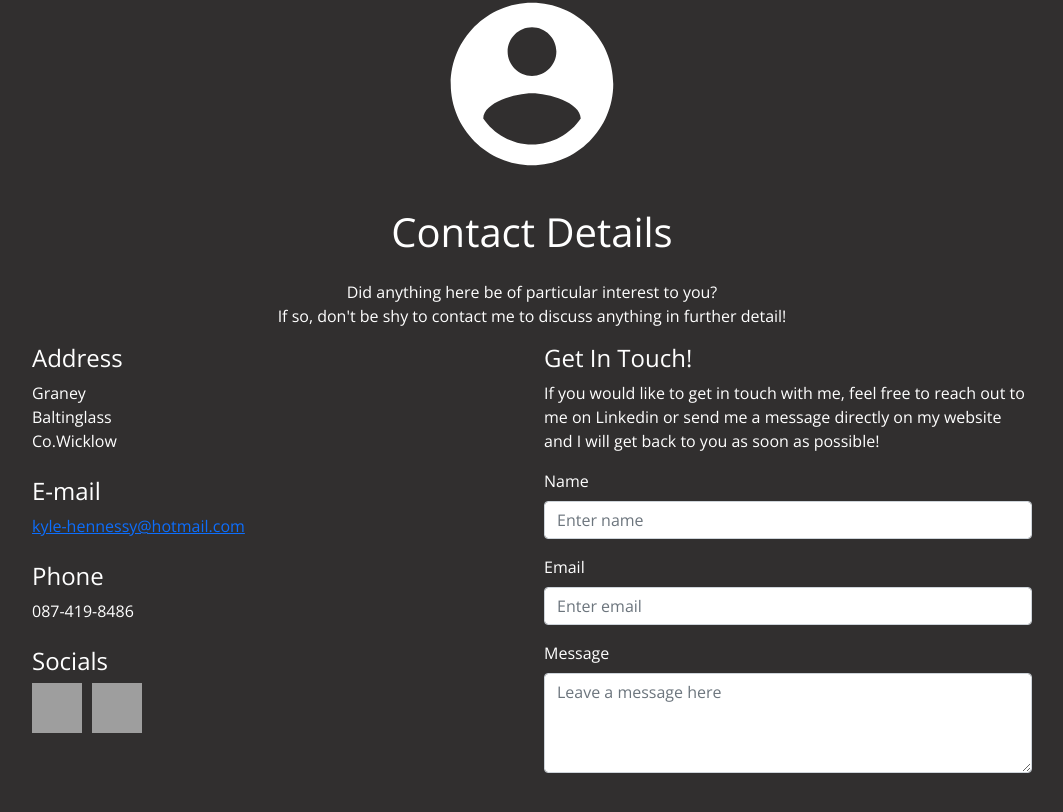
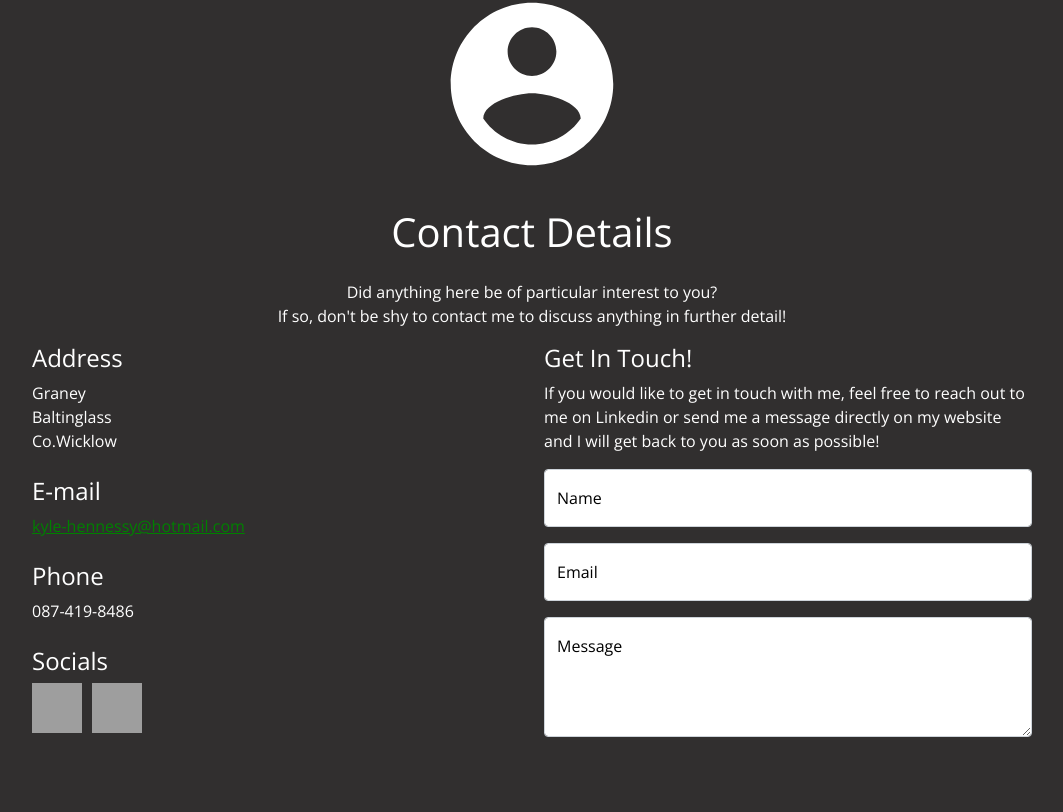
Before and after one commit to KyleHennessy/PortfolioWebsiteFrontend, a React (Create React App) app: page /about-me in a window 1280 px wide. Shown: the part 2568-3380 px from the top of the page, without its empty margins (108-1171 px from the left). Built offline with nearby package versions, Linux system fonts and the light colour scheme; grey boxes are pictures that could not be loaded.

Commit message:
Added tooltips to the social images and floating labels to the contact form. Contact styling is now complete

```diff
--- a/public/index.html
+++ b/public/index.html
@@ -28,7 +28,7 @@
   </head>
   <body>
     <noscript>You need to enable JavaScript to run this app.</noscript>
-    <div id="overlays"></div>
+    <!-- <div id="overlays"></div> -->
     <div id="root"></div>
     <!--
       This HTML file is a template.
--- a/src/components/Sections/Contact.js
+++ b/src/components/Sections/Contact.js
@@ -1,4 +1,12 @@
-import { Card, Col, Container, Form, Row } from "react-bootstrap";
+import {
+  Col,
+  Container,
+  FloatingLabel,
+  Form,
+  OverlayTrigger,
+  Row,
+  Tooltip,
+} from "react-bootstrap";
 import { IoMdContact } from "react-icons/io";
 
 const Contact = () => {
@@ -36,7 +44,7 @@ const Contact = () => {
               <h2 className="title-font font-semibold tracking-widest text-xs">
                 E-mail
               </h2>
-              <a className="text-indigo-400 leading-relaxed">
+              <a className="text-indigo-400 leading-relaxed" href="mailto:kyle-hennessy@hotmail.com">
                 kyle-hennessy@hotmail.com
               </a>
               <h2 className="title-font font-semibold tracking-widest text-xs mt-4">
@@ -46,19 +54,35 @@ const Contact = () => {
               <h2 className="title-font font-semibold tracking-widest text-xs mt-4">
                 Socials
               </h2>
+
               <a href="https://www.linkedin.com/in/kyle-hennessy-itcarlow/">
+                <OverlayTrigger
+                  trigger="hover"
+                  placement="bottom"
+                  delay={{ show: 10, hide: 0 }}
+                  overlay={<Tooltip>Visit my Linkedin!</Tooltip>}
+                >
                   <img
                     src="https://cdn-icons-png.flaticon.com/512/174/174857.png"
                     alt="Visit my Linkedin!"
                     className="social"
                   />
+                </OverlayTrigger>
               </a>
+
               <a href="https://github.com/KyleHennessy">
+                <OverlayTrigger
+                  trigger="hover"
+                  placement="bottom"
+                  delay={{ show: 10, hide: 0 }}
+                  overlay={<Tooltip>Visit my GitHub!</Tooltip>}
+                >
                   <img
                     src="https://cdn-icons-png.flaticon.com/512/733/733553.png"
                     alt="Visit my GitHub!"
                     className="social"
                   />
+                </OverlayTrigger>
               </a>
             </div>
           </Col>
@@ -73,28 +97,30 @@ const Contact = () => {
             </p>
             <Form>
               <Form.Group className="mb-3" controlId="formName">
-                <Form.Label>Name</Form.Label>
+                <FloatingLabel controlId="floatingName" label="Name">
                   <Form.Control type="text" placeholder="Enter name" />
+                </FloatingLabel>
               </Form.Group>
 
               <Form.Group className="mb-3" controlId="formEmail">
-                <Form.Label>Email</Form.Label>
+                <FloatingLabel controlId="floatingEmail" label="Email">
                   <Form.Control type="email" placeholder="Enter email" />
+                </FloatingLabel>
               </Form.Group>
 
               <Form.Group className="mb-3" controlId="formMessage">
-                <Form.Label>Message</Form.Label>
+                <FloatingLabel controlId="floatingMessage" label="Message">
                   <Form.Control
                     as="textarea"
                     placeholder="Leave a message here"
-                  style={{ height: "100px" }}
+                    style={{ height: "120px" }}
                   />
+                </FloatingLabel>
               </Form.Group>
             </Form>
           </Col>
         </Row>
       </Container>
-      <form></form>
     </section>
   );
 };
--- a/src/index.css
+++ b/src/index.css
@@ -41,3 +41,12 @@ h2 {
 section{
   margin-bottom:5%;
 }
+
+a{
+  color: green;
+}
+
+
+label{
+  color: black;
+}
```
Lines whose indentation alone changed are shown as unchanged.
